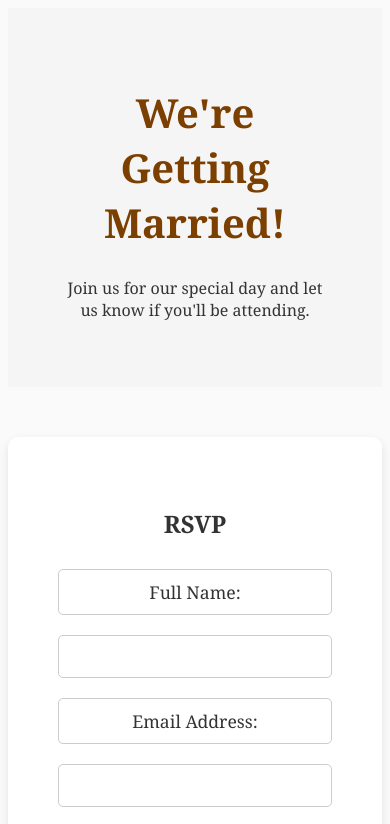
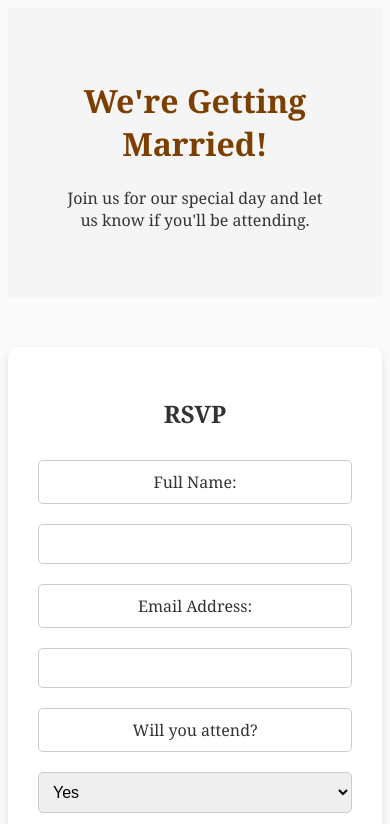
Before and after one commit to aeronsimshihwin/aeronsimshihwin.github.io, a plain HTML site: page index.html in a window 390 px wide. Shown: the top 824 px of the page. Drawn offline with Linux system fonts and the light colour scheme.

Commit message:
Update styles.css

```diff
--- a/styles.css
+++ b/styles.css
@@ -29,6 +29,21 @@ form {
     flex-direction: column;
 }
 
+
+@media (max-width: 600px) {
+    header h1 {
+        font-size: 2rem;
+    }
+
+    section#rsvp {
+        padding: 30px;
+    }
+
+    form label, form input, form select {
+        font-size: 1rem;
+    }
+}
+
 label, input, select {
     margin: 10px 0;
     padding: 10px;
```
